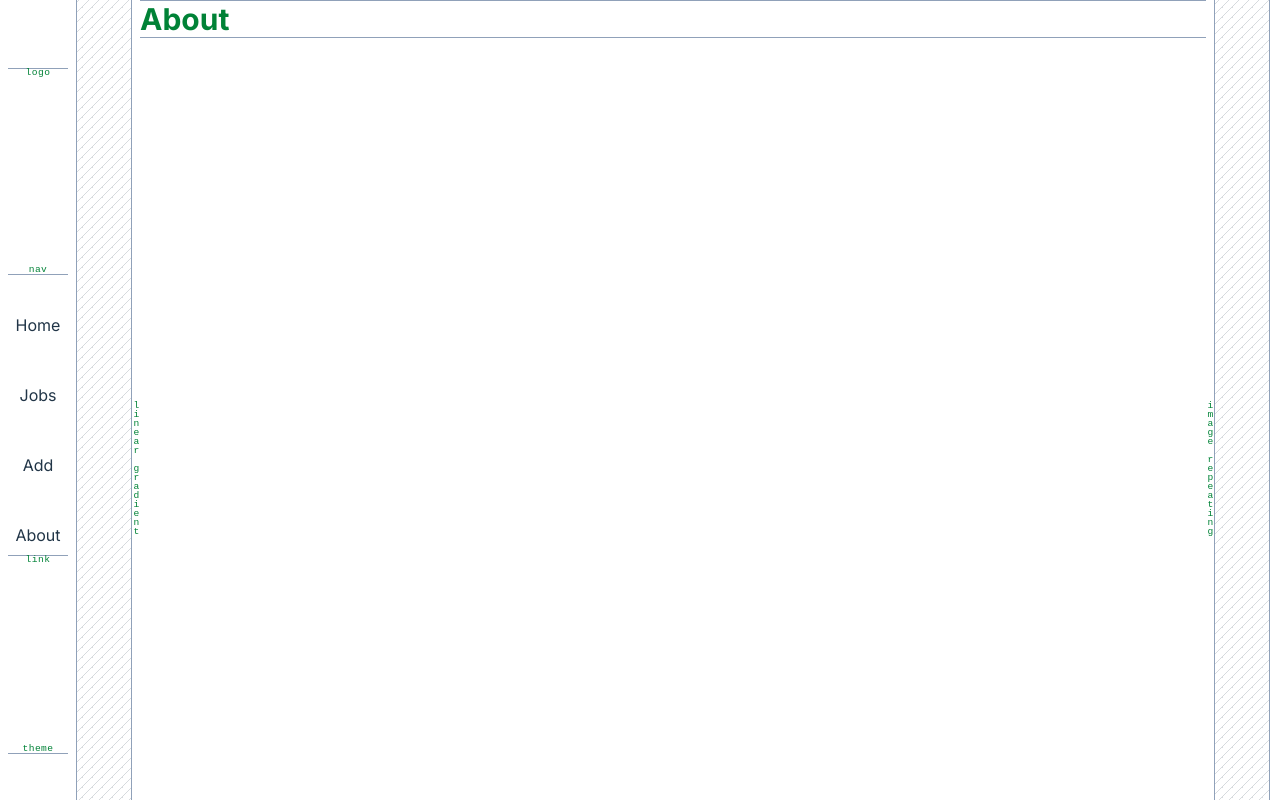
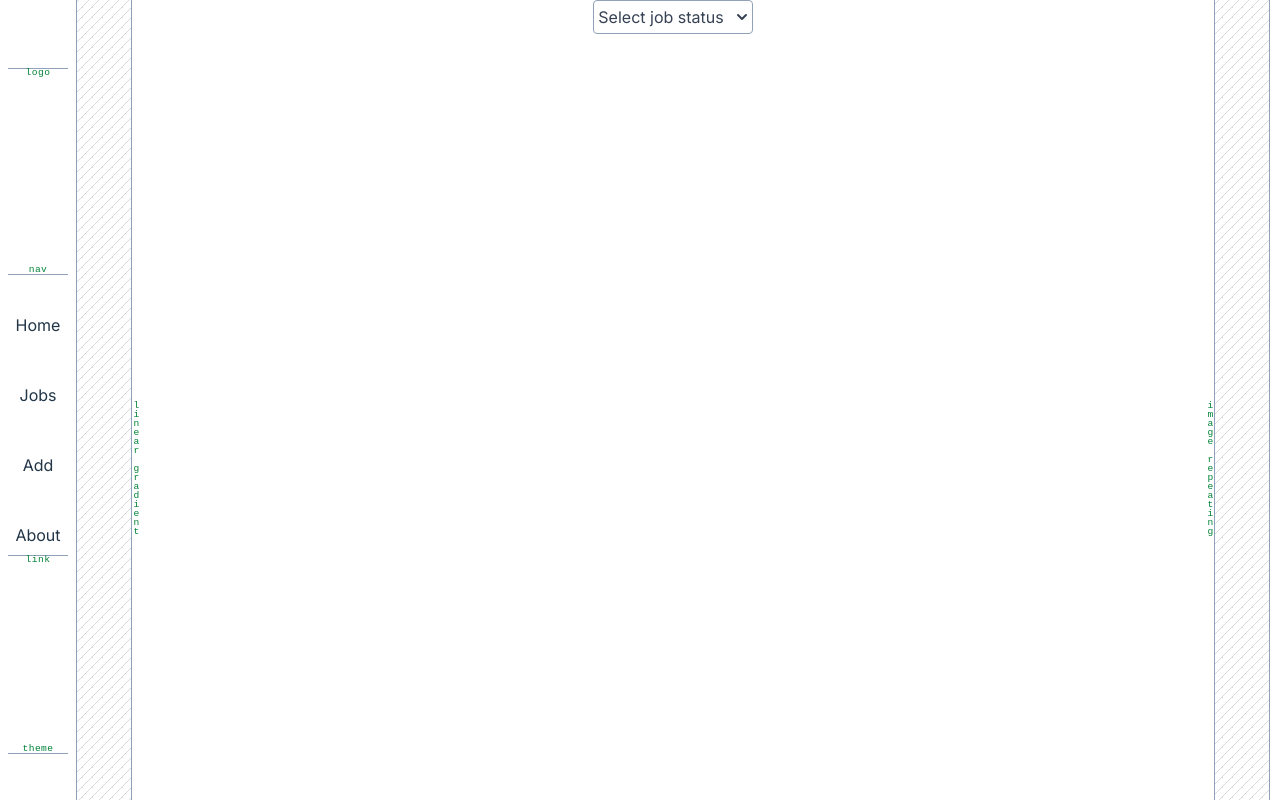
Before and after one commit to AndrasE/applied, a Vue app: page /about in a window 1280 px wide. Built offline with nearby package versions, Linux system fonts and the light colour scheme; some icons are missing.

Commit message:
headless ui dropdown test

```diff
--- a/package.json
+++ b/package.json
@@ -11,6 +11,7 @@
     "type-check": "vue-tsc --build"
   },
   "dependencies": {
+    "@headlessui/vue": "^1.7.23",
     "@iconify-json/clarity": "^1.2.2",
     "@tailwindcss/vite": "^4.1.4",
     "tailwindcss": "^4.1.4",
--- a/src/components/JobCard.vue
+++ b/src/components/JobCard.vue
@@ -175,7 +175,7 @@
         <select
           v-model="editableJob.status"
           class="w-full sm:w-auto flex-1 p-1 rounded bg-[var(--bg-light)] dark:bg-[var(--bg-dark)] border border-color">
-          <option disabled value="">Select job status</option>
+          <option disabled>Select job status</option>
           <option value="applied">applied</option>
           <option value="1st round">1st round</option>
           <option value="2nd round">2nd round</option>
--- a/src/views/AboutView.vue
+++ b/src/views/AboutView.vue
@@ -1,12 +1,89 @@
 <script setup lang="ts">
 import Container from "@/components/Container.vue";
+import { Menu, MenuButton, MenuItems, MenuItem } from "@headlessui/vue";
+import { reactive, ref } from "vue";
+import type { Job } from "@/types/job";
+const props = defineProps<{
+  job: Job;
+  charLimit?: number;
+  viewingMode: "browsing" | "viewing" | "editing" | "adding";
+  statusIconCustomClass?: string;
+}>();
+console.log("Viewing mode received:", props.viewingMode);
+const editableJob = reactive({ ...props.job });
+
+const jobStatusOptions = ref([
+  "applied",
+  "1st round",
+  "2nd round",
+  "3rd round",
+  "rejected",
+  "no response",
+  "job offer",
+]);
 </script>
 
+<template>
+  <Container>
+    <Menu
+      as="div"
+      class="relative inline-block text-left w-full sm:w-auto flex-1">
+      <div>
+        <MenuButton
+          class="inline-flex items-center justify-between w-full p-1 rounded border border-color bg-[var(--bg-light)] dark:bg-[var(--bg-dark)] text-gray-700 dark:text-gray-300">
+          <span>{{ editableJob.status || "Select job status" }}</span>
+          <svg
+            class="-mr-1 ml-2 h-5 w-5"
+            viewBox="0 0 20 20"
+            fill="currentColor"
+            aria-hidden="true">
+            <path
+              fill-rule="evenodd"
+              d="M5.293 7.293a1 1 0 011.414 0L10 10.586l3.293-3.293a1 1 0 111.414 1.414l-4 4a1 1 0 01-1.414 0l-4-4a1 1 0 010-1.414z"
+              clip-rule="evenodd" />
+          </svg>
+        </MenuButton>
+      </div>
 
-<template>
-    <Container>
-        <main class="bg-black-900 w-full text-green-700 border-y-1 border-solid border-color">
-            <h1 class="text-3xl font-bold">About</h1>
-        </main>
-        </ Container>
+      <transition
+        enter-active-class="transition ease-out duration-100"
+        enter-from-class="transform opacity-0 scale-95"
+        enter-to-class="transform opacity-100 scale-100"
+        leave-active-class="transition ease-in duration-75"
+        leave-from-class="transform opacity-100 scale-100"
+        leave-to-class="transform opacity-0 scale-95">
+        <MenuItems
+          class="origin-top-right absolute right-0 mt-1 w-full sm:w-36 rounded-sm border border-color shadow-lg z-10 bg-[var(--bg-light)] dark:bg-[var(--bg-dark)] focus:outline-none">
+          <div class="p-1">
+            <MenuItem disabled>
+              <span
+                class="block px-3 py-2 text-sm text-gray-500 cursor-not-allowed">
+                Select job status
+              </span>
+            </MenuItem>
+
+            <MenuItem
+              v-for="statusOption in jobStatusOptions"
+              :key="statusOption"
+              v-slot="{ active }">
+              <button
+                :class="[
+                  'block w-full text-left px-3 py-2 text-sm rounded-sm',
+                  // Highlight when active (hover/focus)
+                  active
+                    ? 'text-[var(--green-accent-light)] dark:text-[var(--green-accent-dark)]'
+                    : 'text-gray-700 dark:text-gray-300',
+                  // Highlight when selected (current value)
+                  statusOption === editableJob.status
+                    ? 'bg-gray-100 dark:bg-gray-700 font-semibold' // Add specific style for selected
+                    : '',
+                ]">
+                {{ statusOption }}
+              </button>
+            </MenuItem>
+          </div>
+        </MenuItems>
+      </transition>
+    </Menu>
+  </Container>
 </template>
```
Also changed, not shown: 1 other file (tests, documents, lock files or other folders).
